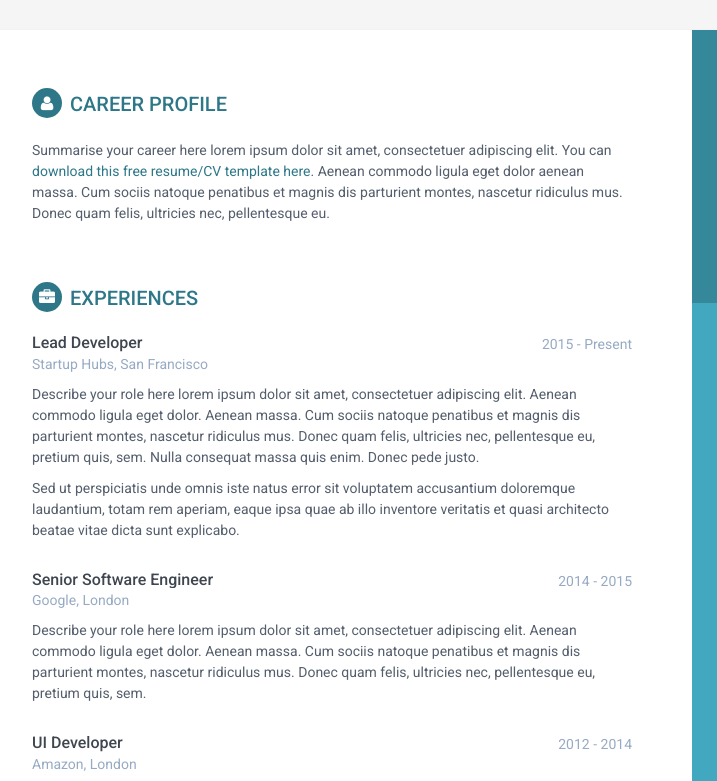
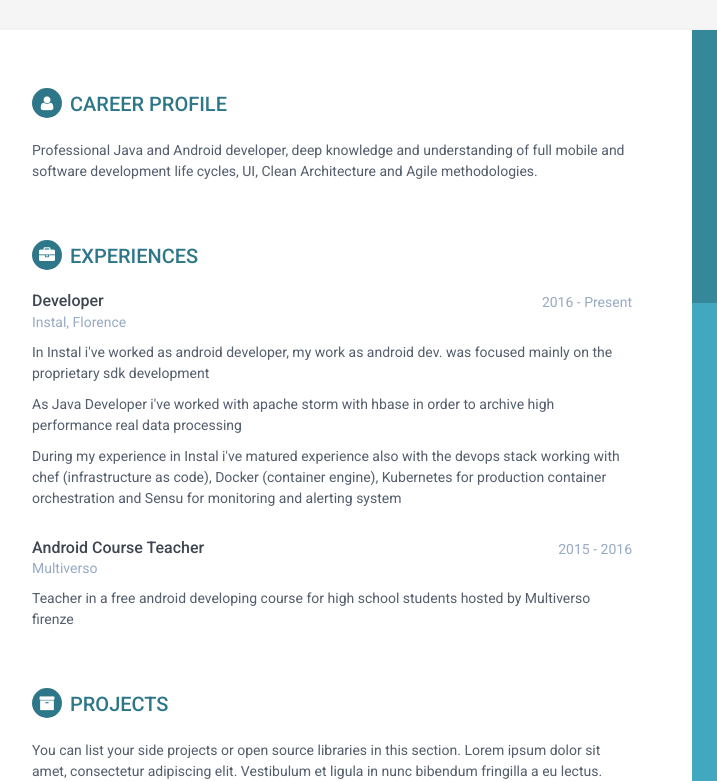
Before and after one commit to GaruGaru/portfolio, a plain HTML site: page index.html in a window 1280 px wide. Shown: the top 781 px of the page, 188-905 px from the left. Drawn offline with Linux system fonts and the light colour scheme.

Commit message:
Added work experiences

```diff
--- a/index.html
+++ b/index.html
@@ -80,7 +80,9 @@
             <section class="section summary-section">
                 <h2 class="section-title"><i class="fa fa-user"></i>Career Profile</h2>
                 <div class="summary">
-                    <p>Summarise your career here lorem ipsum dolor sit amet, consectetuer adipiscing elit. You can <a href="http://themes.3rdwavemedia.com/website-templates/orbit-free-resume-cv-template-for-developers/" target="_blank">download this free resume/CV template here</a>. Aenean commodo ligula eget dolor aenean massa. Cum sociis natoque penatibus et magnis dis parturient montes, nascetur ridiculus mus. Donec quam felis, ultricies nec, pellentesque eu.</p>
+                    <p>
+                        Professional Java and Android developer, deep knowledge and understanding of full mobile and software development life cycles, UI, Clean Architecture and Agile methodologies.
+                    </p>
                 </div><!--//summary-->
             </section><!--//section-->
 
@@ -90,27 +92,17 @@
                 <div class="item">
                     <div class="meta">
                         <div class="upper-row">
-                            <h3 class="job-title">Lead Developer</h3>
-                            <div class="time">2015 - Present</div>
+                            <h3 class="job-title">Developer</h3>
+                            <div class="time">2016 - Present</div>
                         </div><!--//upper-row-->
-                        <div class="company">Startup Hubs, San Francisco</div>
+                        <div class="company">Instal, Florence</div>
                     </div><!--//meta-->
                     <div class="details">
-                        <p>Describe your role here lorem ipsum dolor sit amet, consectetuer adipiscing elit. Aenean commodo ligula eget dolor. Aenean massa. Cum sociis natoque penatibus et magnis dis parturient montes, nascetur ridiculus mus. Donec quam felis, ultricies nec, pellentesque eu, pretium quis, sem. Nulla consequat massa quis enim. Donec pede justo.</p>
-                        <p>Sed ut perspiciatis unde omnis iste natus error sit voluptatem accusantium doloremque laudantium, totam rem aperiam, eaque ipsa quae ab illo inventore veritatis et quasi architecto beatae vitae dicta sunt explicabo. </p>
-                    </div><!--//details-->
-                </div><!--//item-->
+                        <p>In Instal i've worked as android developer, my work as android dev. was focused mainly on the proprietary sdk development</p>
 
-                <div class="item">
-                    <div class="meta">
-                        <div class="upper-row">
-                            <h3 class="job-title">Senior Software Engineer</h3>
-                            <div class="time">2014 - 2015</div>
-                        </div><!--//upper-row-->
-                        <div class="company">Google, London</div>
-                    </div><!--//meta-->
-                    <div class="details">
-                        <p>Describe your role here lorem ipsum dolor sit amet, consectetuer adipiscing elit. Aenean commodo ligula eget dolor. Aenean massa. Cum sociis natoque penatibus et magnis dis parturient montes, nascetur ridiculus mus. Donec quam felis, ultricies nec, pellentesque eu, pretium quis, sem.</p>
+                        <p>As Java Developer i've worked with apache storm with hbase in order to archive high performance real data processing</p>
+
+                        <p>During my experience in Instal i've matured experience also with the devops stack working with chef (infrastructure as code), Docker (container engine), Kubernetes for production container orchestration and Sensu for monitoring and alerting system</p>
 
                     </div><!--//details-->
                 </div><!--//item-->
@@ -118,15 +110,17 @@
                 <div class="item">
                     <div class="meta">
                         <div class="upper-row">
-                            <h3 class="job-title">UI Developer</h3>
-                            <div class="time">2012 - 2014</div>
+                            <h3 class="job-title">Android Course Teacher</h3>
+                            <div class="time">2015 - 2016</div>
                         </div><!--//upper-row-->
-                        <div class="company">Amazon, London</div>
+                        <div class="company">Multiverso</div>
                     </div><!--//meta-->
                     <div class="details">
-                        <p>Describe your role here lorem ipsum dolor sit amet, consectetuer adipiscing elit. Aenean commodo ligula eget dolor. Aenean massa. Cum sociis natoque penatibus et magnis dis parturient montes, nascetur ridiculus mus. Donec quam felis, ultricies nec, pellentesque eu, pretium quis, sem.</p>
+                        <p>Teacher in a free android developing course for high school students hosted by Multiverso firenze</p>
+
                     </div><!--//details-->
                 </div><!--//item-->
+
 
             </section><!--//section-->
 
```
